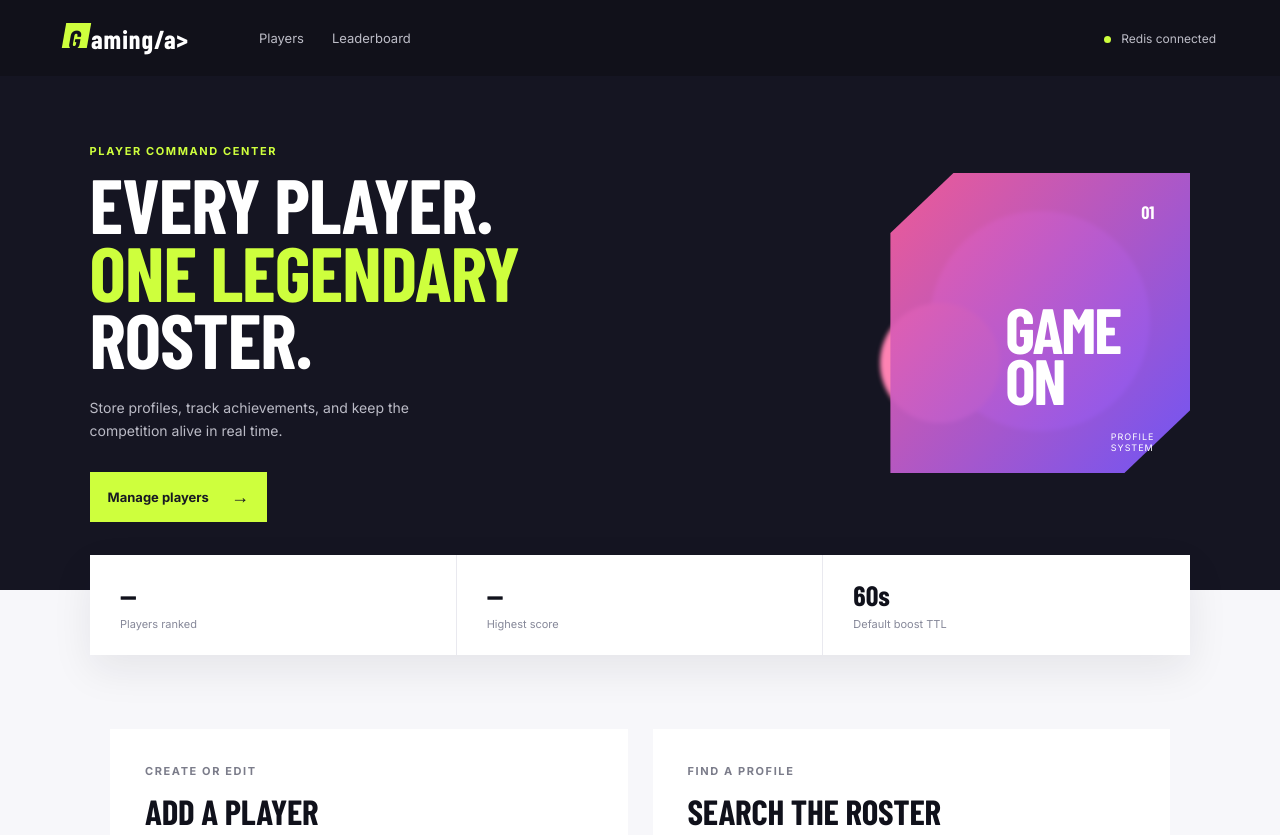
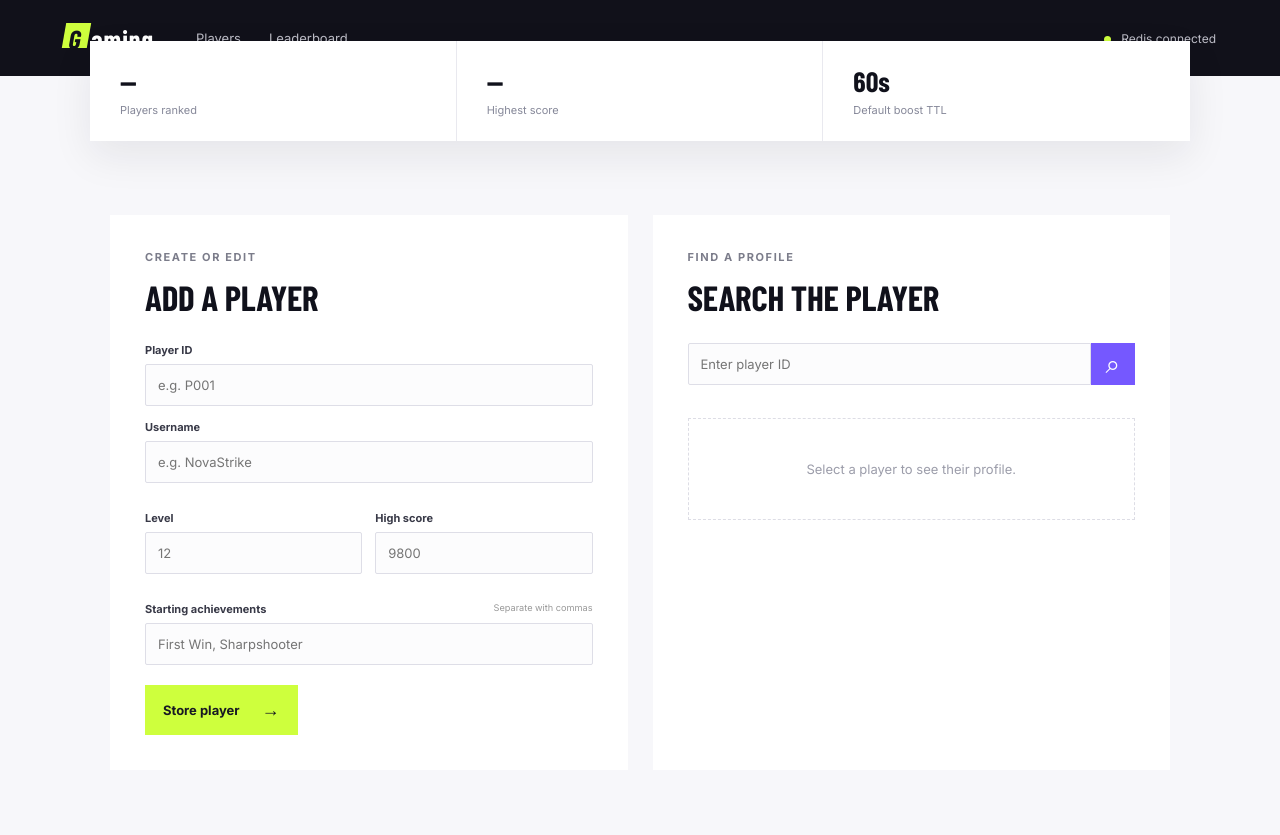
Before and after one commit to seshadri-07/Gaming, a website: page public/index.html in a window 1280 px wide. Shown: the top 835 px of the page. Drawn offline with nearby package versions, Linux system fonts and the light colour scheme; a web font is replaced by a local one.

Commit message:
Update index.html

```diff
--- a/public/index.html
+++ b/public/index.html
@@ -10,12 +10,12 @@
   <link rel="stylesheet" href="style.css" />
 </head>
 <body>
-  <header class="nav"><a class="brand" href="#top"><span>G</span>aming/a><nav><a href="#players">Players</a><a href="#leaderboard">Leaderboard</a></nav><div class="status"><i></i> Redis connected</div></header>
+  <header class="nav"><a class="brand" href="#top"><span>G</span>aming</a><nav><a href="#players">Players</a><a href="#leaderboard">Leaderboard</a></nav><div class="status"><i></i> Redis connected</div></header>
   <main id="top">
-    <section class="hero"><div><p class="eyebrow">PLAYER COMMAND CENTER</p><h1>Every player.<br /><em>One legendary</em> roster.</h1><p class="hero-copy">Store profiles, track achievements, and keep the competition alive in real time.</p><a class="primary" href="#players">Manage players <b>→</b></a></div><div class="hero-art"><div class="orb orb-one"></div><div class="orb orb-two"></div><span>01</span><strong>GAME<br />ON</strong><small>PROFILE<br />SYSTEM</small></div></section>
+    <!--<section class="hero"><div><p class="eyebrow">PLAYER COMMAND CENTER</p><h1>Every player.<br /><em>One legendary</em> Player.</h1><p class="hero-copy">Store profiles, achievements, and keep the competition alive in real time.</p><a class="primary" href="#players">Manage players <b>→</b></a></div><div class="hero-art"><div class="orb orb-one"></div><div class="orb orb-two"></div><span>01</span><strong>GAME<br />ON</strong><small>PROFILE<br />SYSTEM</small></div></section> -->
     <section class="metrics"><div><b id="playerCount">—</b><span>Players ranked</span></div><div><b id="topScore">—</b><span>Highest score</span></div><div><b>60s</b><span>Default boost TTL</span></div></section>
     <section id="players" class="workspace"><div class="panel form-panel"><p class="eyebrow">CREATE OR EDIT</p><h2 id="formTitle">Add a player</h2><form id="playerForm"><input type="hidden" id="editingId" /><label>Player ID<input id="playerId" maxlength="24" placeholder="e.g. P001" required /></label><label>Username<input id="username" maxlength="40" placeholder="e.g. NovaStrike" required /></label><div class="two-col"><label>Level<input id="level" type="number" min="1" placeholder="12" required /></label><label>High score<input id="highScore" type="number" min="0" placeholder="9800" required /></label></div><label>Starting achievements <small>Separate with commas</small><input id="achievements" placeholder="First Win, Sharpshooter" /></label><div class="form-actions"><button class="primary" type="submit" id="submitButton">Store player <b>→</b></button><button type="button" class="text-button hidden" id="cancelEdit">Cancel edit</button></div></form></div>
-      <div class="panel search-panel"><p class="eyebrow">FIND A PROFILE</p><h2>Search the roster</h2><div class="search"><input id="searchId" placeholder="Enter player ID" /><button id="searchButton" aria-label="Search">⌕</button></div><div id="profileEmpty" class="empty-state">Select a player to see their profile.</div><article id="playerCard" class="player-card hidden"></article></div></section>
+      <div class="panel search-panel"><p class="eyebrow">FIND A PROFILE</p><h2>Search the Player</h2><div class="search"><input id="searchId" placeholder="Enter player ID" /><button id="searchButton" aria-label="Search">⌕</button></div><div id="profileEmpty" class="empty-state">Select a player to see their profile.</div><article id="playerCard" class="player-card hidden"></article></div></section>
     <section id="leaderboard" class="leaderboard-section"><div class="section-heading"><div><p class="eyebrow">LIVE RANKINGS</p><h2>Leaderboard</h2></div><button id="refreshLeaderboard" class="outline-button">Refresh ↻</button></div><div id="leaderboardList" class="leaderboard-list"><p class="empty-state">Loading roster…</p></div></section>
 
 </body></html>
```
